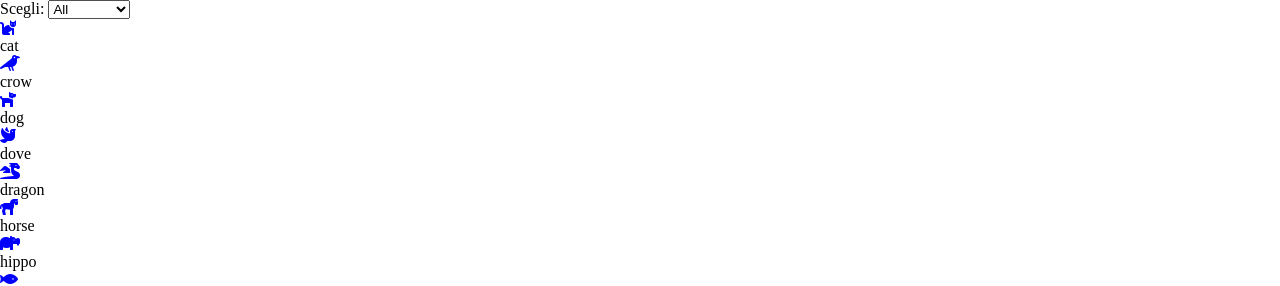
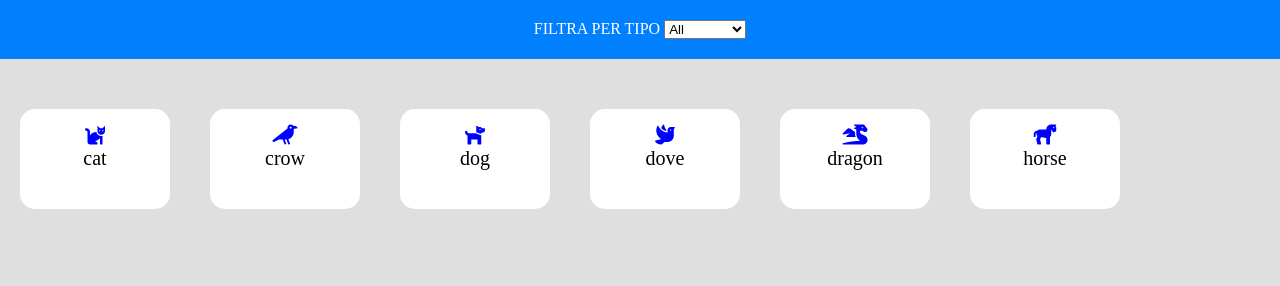
Before and after one commit to Cezar2001/js-es6-icons, a plain HTML site: page index.html in a window 1280 px wide. Shown: the top 286 px of the page. Drawn offline with Linux system fonts and the light colour scheme.

Commit message:
Estetica css

```diff
--- a/css/style.css
+++ b/css/style.css
@@ -4,13 +4,30 @@
     box-sizing: border-box;
 }
 
-.box {
+body{
+    background-color: rgb(223, 223, 223);
+}
+
+.select{
+    background-color: #007fff;
+    padding: 20px;
+    text-align: center;
+    color: white;
+}
+
+.container{
+    display: flex;
+    flex-wrap: wrap;
+}
+
+/* .box {
     width: 200px;
     height: 100px;
     border: 2px black solid;
     text-align: center;
     font-size: 30px;
-}
+    display: flex;
+} */
 
 .orange{
     color: blue;
@@ -23,3 +40,14 @@
 .green{
     color: orange;
 }
+
+.boxes{
+    background-color: white;
+    padding: 15px;
+    margin: 50px 20px;
+    width: 150px;
+    height: 100px;
+    text-align: center;
+    font-size: 20px;
+    border-radius: 15px;
+}
--- a/index.html
+++ b/index.html
@@ -11,7 +11,7 @@
 <body>
 
     <div class="select">
-        <label for="tipi">Scegli:</label>
+        <label for="tipi">FILTRA PER TIPO</label>
 
         <select name="tipi" id="tipi">
             <option value="all">All</option>
@@ -20,6 +20,7 @@
             <option value="user">User</option>
         </select>
     </div>
+
     <div class="container"></div>
 
     <script src="js/script.js"></script>
--- a/js/script.js
+++ b/js/script.js
@@ -117,8 +117,10 @@ function getIcon(iconInfo) {
     const {name, prefix, family, color} = iconInfo;
 
     return `
+    <div class="boxes">
     <i class="${family} ${prefix}${name} ${color}"></i>
     <p>${name}</p>
+    </div>
     `
 }
 
```
